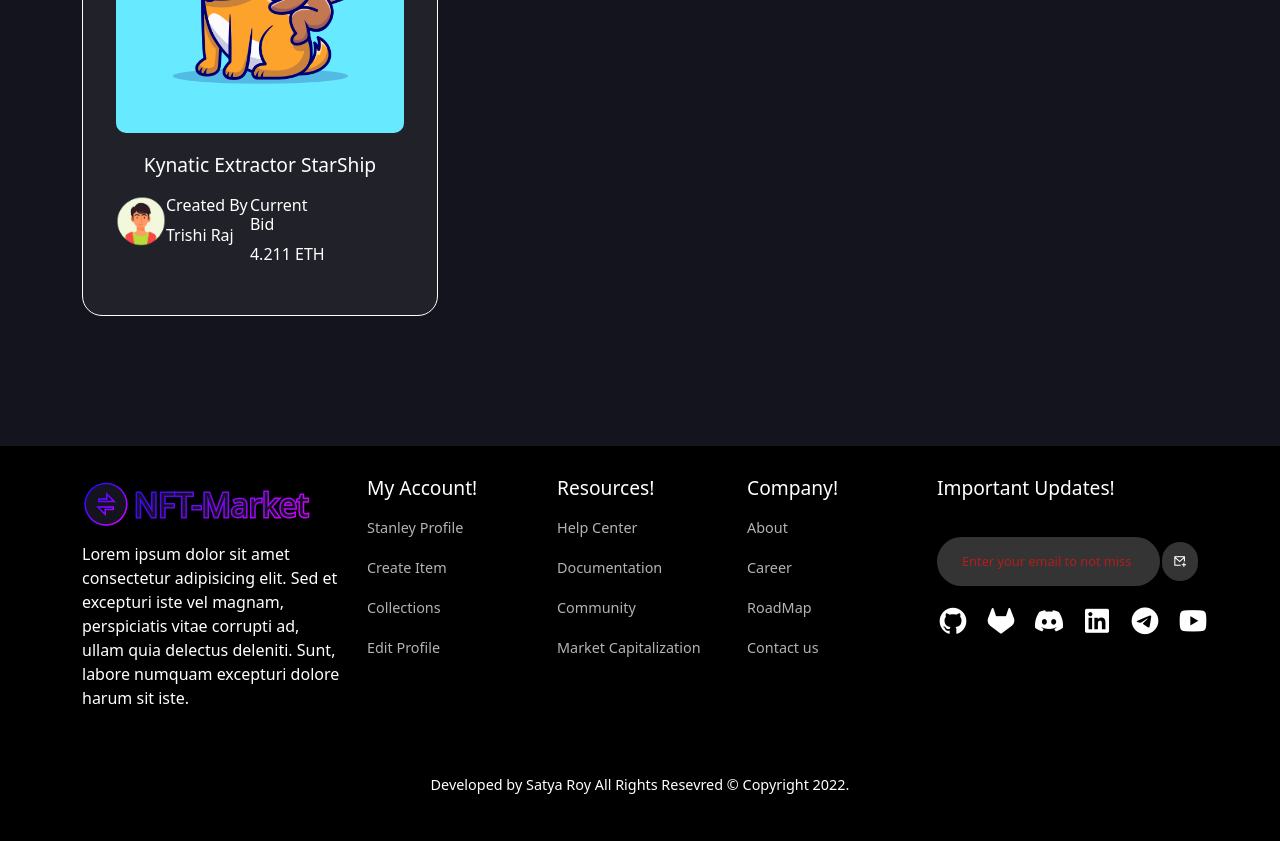
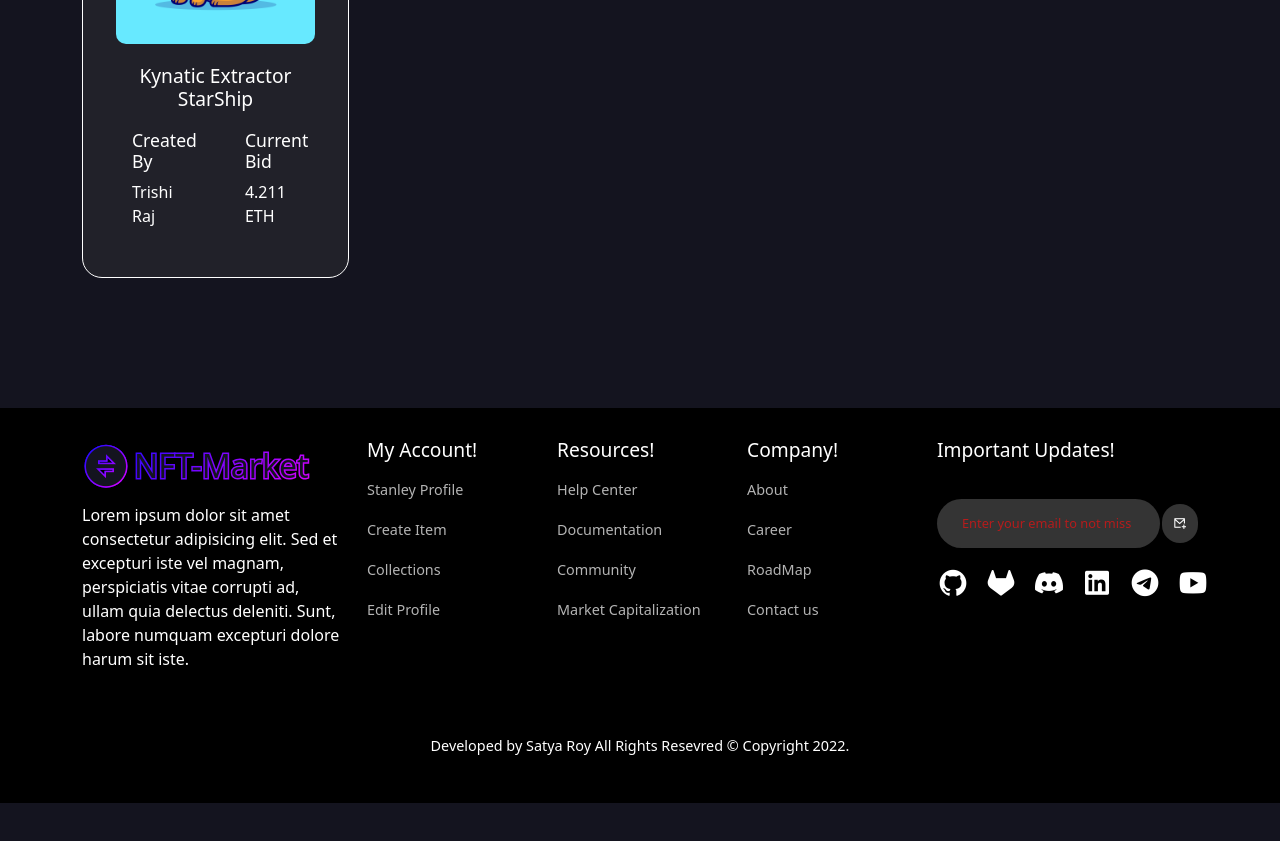
Before and after one commit to Razzor25/MarketPlace-NFT, a React (Create React App) app: page /home in a window 1280 px wide. Shown: the part 920-1761 px from the top of the page. After the commit the page ends 1723 px from the top, so only its background shows below. Built offline with nearby package versions, Linux system fonts and the light colour scheme.

Commit message:
"The Fix of Cards is done now Bidding button is on air"

```diff
--- a/src/components/ui/Live-Auction/LiveAuction.jsx
+++ b/src/components/ui/Live-Auction/LiveAuction.jsx
@@ -22,7 +22,7 @@ const LiveAuction = () => {
 
 
                 <Col lg='4'>
-                    <div className="single__nft__card">
+                    <div className="single__nft__card w-75">
                         <div className="nft__img">
                             <img src={img01} alt="" className='w-100'/>
                         </div>
@@ -31,21 +31,24 @@ const LiveAuction = () => {
                                 Kynatic Extractor StarShip
                             </h5>
 
-                            <div className="creator__info-wrapper d-flex" >
+                            <div className="creator__info-wrapper d-flex gap-3" >
                                 <div className="creator__img">
                                     <img src={ava01} alt="" className='w-100'/>
                                 </div>
 
-                                <div className="creator__info d-flex">
-                                    <div className='w-50'>
+                                <div className="creator__info d-flex w-100 align-items-center gap-5">
+                                    <div >
                                     <h6>Created By</h6>
                                     <p>Trishi Raj</p>
                                     </div>
 
-                                    <div className='w-50'>
+                                    <div >
                                         <h6>Current Bid</h6>
                                         <p>4.211 ETH</p>
                                     </div>
+                                </div>
+                                <div className='d-flex align-items'>
+
                                 </div>
                             </div>
 
--- a/src/components/ui/Live-Auction/live-auction.css
+++ b/src/components/ui/Live-Auction/live-auction.css
@@ -21,3 +21,6 @@
 .creator_info-wrapper{
     text-align: center;
 }
+.creator__info h6{
+    font-size: 1.1rem;
+}
```
